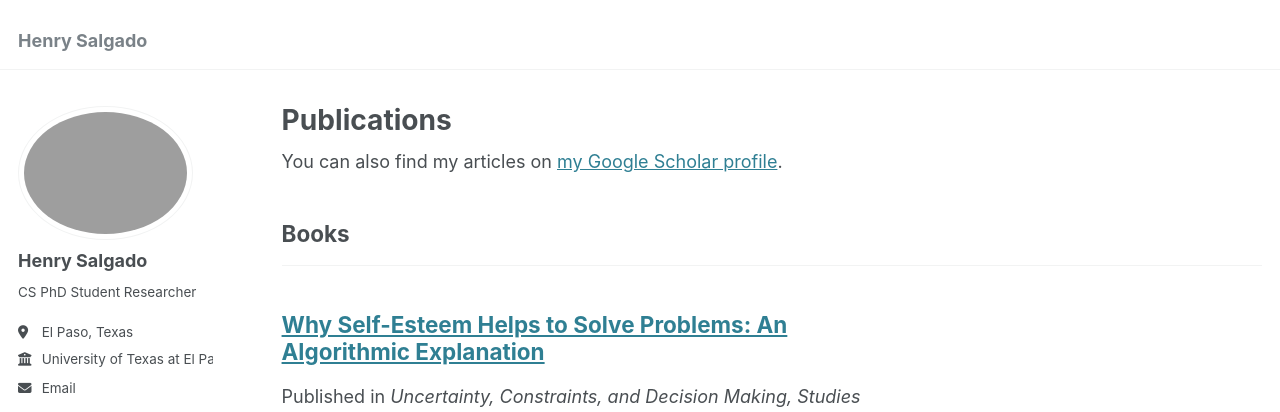
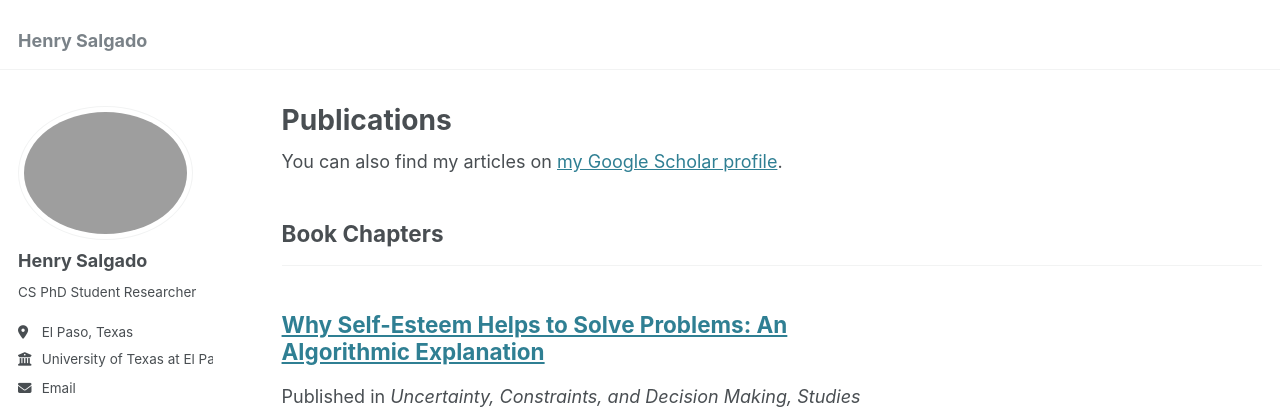
Before and after one commit to eigenhenry/eigenhenry.github.io, a Jekyll site: the page built from _pages/publications.html, in a window 1280 px wide and 900 px high. Shown: the top 412 px of the window. Built offline with Jekyll 4.4.1, drawn with Linux system fonts in a browser that asks for light colours; some web fonts are replaced.

Commit message:
Update _config.yml

```diff
--- a/_config.yml
+++ b/_config.yml
@@ -77,7 +77,7 @@ author:
 # Publication Category - The following the list of publication categories and their headings
 publication_category:
   books:
-    title: 'Books'
+    title: 'Book Chapters'
   manuscripts:
     title: 'Journal Articles'
   conferences:
```
